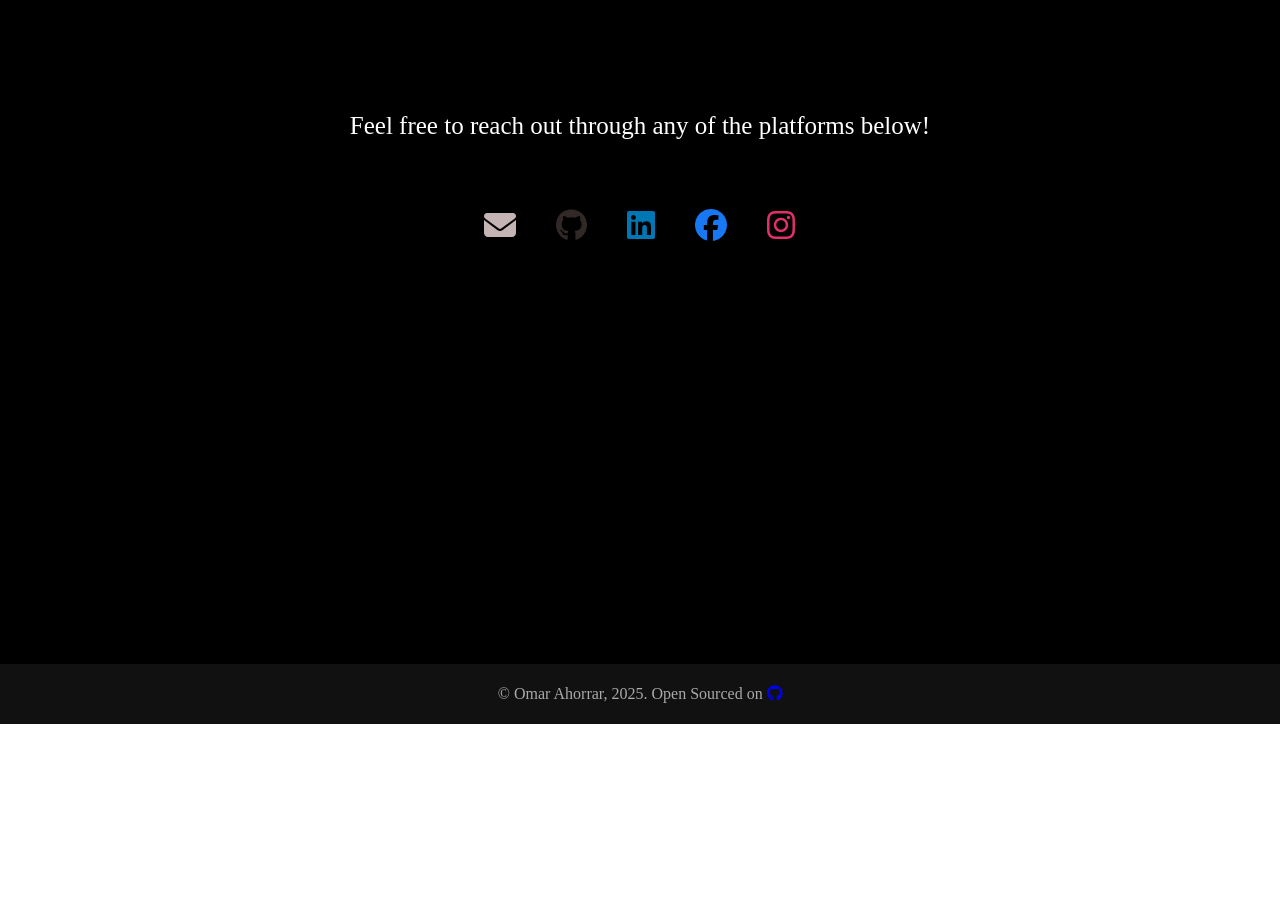
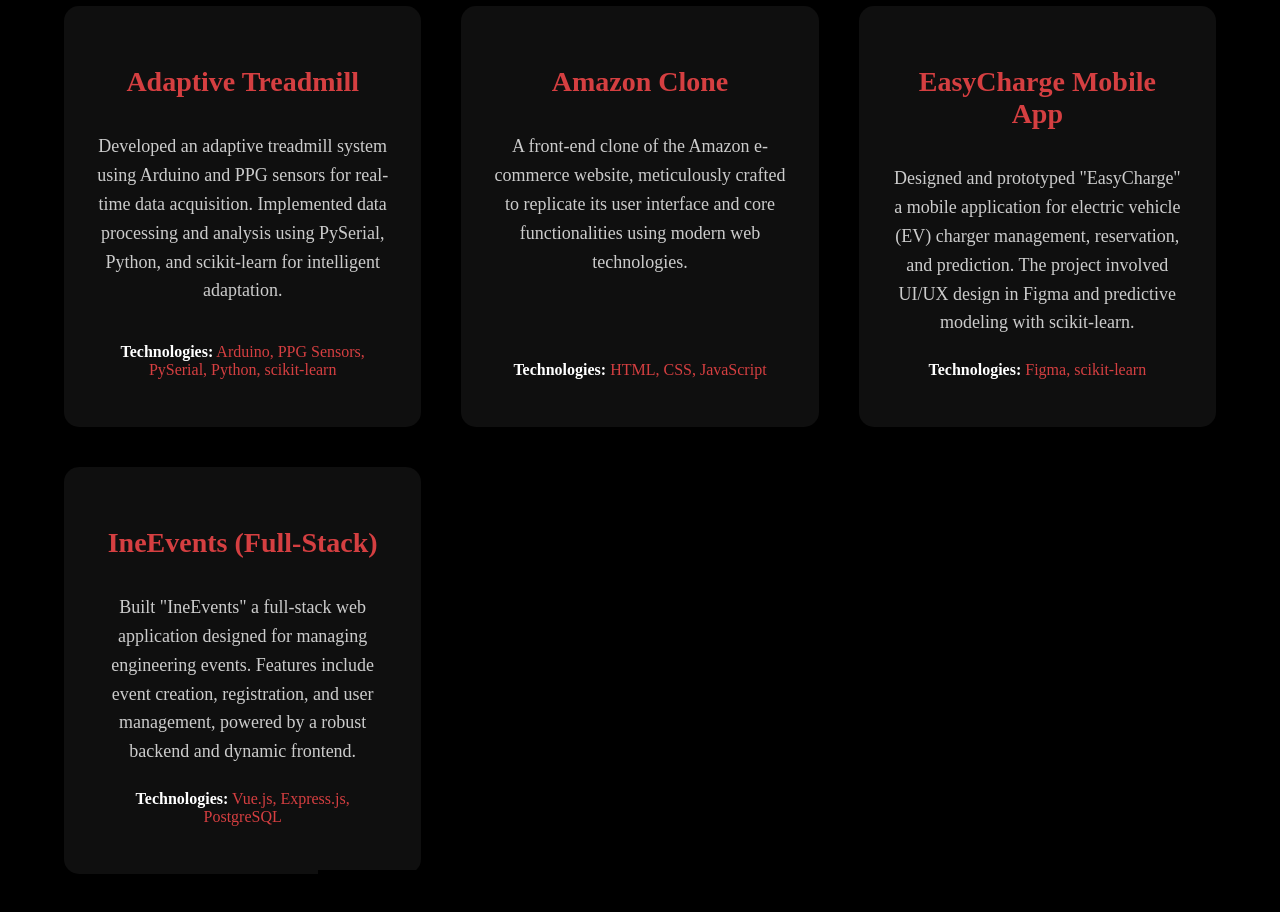
Before and after one commit to Omarahorrar5/Portfolio, a Vue app: page / in a window 1280 px wide. Shown: the part 2580-3492 px from the top of the page. Before the commit the page ends 3304 px from the top, so only its background shows below. Built offline with nearby package versions, Linux system fonts and the light colour scheme.

Commit message:
adding projects section

```diff
--- a/src/App.vue
+++ b/src/App.vue
@@ -3,6 +3,7 @@
     <Navbar />
     <section id="hero"><HeroSection /></section>
     <section id="about"><AboutSection /></section>
+    <section id="projects"><ProjectsSection /></section>
     <section id="contact"><ContactSection /></section>
     <Footer />
   </div>
@@ -15,4 +16,5 @@
 import AboutSection from './components/AboutSection.vue'
 import ContactSection from './components/ContactSection.vue';
 import Footer from './components/Footer.vue';
+import ProjectsSection from './components/ProjectsSection.vue';
 </script>
--- a/src/assets/main.css
+++ b/src/assets/main.css
@@ -18,6 +18,7 @@
   background-attachment: fixed;
 }
 
+/* REVERTED: Original global section style for all sections */
 section {
   min-height: 100vh;
   display: flex;
@@ -26,6 +27,44 @@
   color: white;
   font-size: 2rem;
   padding: 2rem;
+}
+
+.navbar {
+  position: fixed;
+  display: flex;
+  align-items: center;
+  justify-content: space-between;
+  background: #0f0f0f;
+  padding: 0.5rem 2rem;
+  font-family: 'Poppins', sans-serif;
+  top: 0;
+  width: 96%;
+  z-index: 1000;
+}
+
+.logo {
+  width: 100px;
+  height: auto;
+  cursor: pointer;
+  margin-right: 2rem;
+}
+
+.nav-links {
+  display: flex;
+  gap: 2rem;
+  margin-left: 2rem;
+}
+
+.nav-links a {
+  color: #D53F41;
+  text-decoration: none;
+  font-weight: 600;
+  font-size: 1rem;
+  transition: color 0.3s ease;
+}
+
+.nav-links a:hover {
+  color: #ffffff;
 }
 
 /* Global section title styles */
@@ -87,6 +126,20 @@
   transform: translateY(-3px);
 }
 
+/* Hamburger icon */
+.hamburger {
+  display: none;
+  flex-direction: column;
+  cursor: pointer;
+  gap: 5px;
+}
+
+.hamburger span {
+  width: 25px;
+  height: 3px;
+  background-color: #D53F41;
+  transition: 0.3s ease;
+}
 
 /* ========== TABLETS ========== */
 @media (max-width: 1024px) {
@@ -97,11 +150,53 @@
 
 /* ========== PHONES ========== */
 @media (max-width: 768px) {
+  .navbar {
+    flex-direction: column;
+    align-items: flex-start;
+    padding: 1rem;
+    gap: 0.5rem;
+  }
+
+  .nav-links {
+    flex-direction: column;
+    gap: 1rem;
+    margin-left: 0;
+    width: 100%;
+  }
+
   .section-title {
     font-size: 28px;
   }
+
   .aboutme-btn, .cv-btn {
     font-size: 20px;
     width: 100%;
   }
+
+  .hamburger {
+    display: flex;
+  }
+
+  .nav-links {
+    display: none;
+    flex-direction: column;
+    position: absolute;
+    top: 60px;
+    right: 2rem;
+    background-color: #0f0f0f;
+    border: 1px solid #333;
+    border-radius: 10px;
+    padding: 1rem;
+    width: 180px;
+    z-index: 1000;
+  }
+
+  .nav-links.open {
+    display: flex;
+  }
+
+  .nav-links a {
+    margin: 10px 0;
+    font-size: 18px;
+  }
 }
--- /dev/null
+++ b/src/components/ProjectsSection.vue
@@ -0,0 +1,150 @@
+<template>
+  <section id="projects" class="projects-section">
+    <h2 class="section-title">My Projects</h2>
+
+    <div class="projects-grid">
+      <div class="project-card">
+        <h3>Adaptive Treadmill</h3>
+        <p class="project-description">Developed an adaptive treadmill system using Arduino and PPG sensors for real-time data acquisition. Implemented data processing and analysis using PySerial, Python, and scikit-learn for intelligent adaptation.</p>
+        <p class="project-tech"><strong>Technologies:</strong> Arduino, PPG Sensors, PySerial, Python, scikit-learn</p>
+      </div>
+
+      <div class="project-card">
+        <h3>Amazon Clone</h3>
+        <p class="project-description">A front-end clone of the Amazon e-commerce website, meticulously crafted to replicate its user interface and core functionalities using modern web technologies.</p>
+        <p class="project-tech"><strong>Technologies:</strong> HTML, CSS, JavaScript</p>
+      </div>
+
+      <div class="project-card">
+        <h3>EasyCharge Mobile App</h3>
+        <p class="project-description">Designed and prototyped "EasyCharge" a mobile application for electric vehicle (EV) charger management, reservation, and prediction. The project involved UI/UX design in Figma and predictive modeling with scikit-learn.</p>
+        <p class="project-tech"><strong>Technologies:</strong> Figma, scikit-learn</p>
+      </div>
+
+      <div class="project-card">
+        <h3>IneEvents (Full-Stack)</h3>
+        <p class="project-description">Built "IneEvents" a full-stack web application designed for managing engineering events. Features include event creation, registration, and user management, powered by a robust backend and dynamic frontend.</p>
+        <p class="project-tech"><strong>Technologies:</strong> Vue.js, Express.js, PostgreSQL</p>
+      </div>
+    </div>
+  </section>
+</template>
+
+<style scoped>
+.projects-section {
+  /* Override global 'section' flex behavior for this specific section */
+  display: flex; /* Keep display flex for overall section behavior */
+  flex-direction: column; /* Stack children (title and grid) vertically */
+  align-items: center; /* Center children horizontally */
+  justify-content: flex-start; /* Align content to the top within the section */
+
+  /* Specific styles for projects-section that complement global section style */
+  background-color: #000000; /* Dark background */
+  color: #ffffff; /* White text */
+  padding: 4rem 2rem; /* Adjusted padding */
+  /* min-height: 100vh; - This is already globally defined for 'section', no need to repeat unless you want to override */
+}
+
+/* The .section-title itself is centered because its parent (.projects-section) has align-items: center */
+
+.projects-grid {
+  display: grid;
+  grid-template-columns: repeat(auto-fit, minmax(300px, 1fr)); /* Responsive grid */
+  gap: 2.5rem; /* Spacing between cards */
+  max-width: 1200px;
+  width: 100%; /* Ensure it fills available width in flex column */
+  margin-top: 2rem; /* Space from title */
+  margin-left: auto; /* For centering grid itself if max-width is hit */
+  margin-right: auto; /* For centering grid itself if max-width is hit */
+}
+
+.project-card {
+  background-color: #0f0f0f; /* Dark card background */
+  border-radius: 15px; /* Rounded corners for cards */
+  padding: 2rem;
+  box-shadow: 0 8px 16px rgba(0, 0, 0, 0.4); /* Deeper shadow for cards */
+  transition: transform 0.3s ease, box-shadow 0.3s ease;
+  display: flex;
+  flex-direction: column;
+  align-items: center;
+  text-align: center;
+}
+
+.project-card:hover {
+  transform: translateY(-10px); /* Lift effect on hover */
+  box-shadow: 0 12px 24px rgba(213, 63, 65, 0.3); /* Glow effect on hover */
+}
+
+.project-card h3 {
+  font-size: 28px;
+  color: #D53F41; /* Highlight color for titles */
+  margin-bottom: 1rem;
+  font-weight: 600;
+}
+
+.project-description {
+  font-size: 18px;
+  line-height: 1.6;
+  color: #ccc; /* Slightly lighter text for descriptions */
+  margin-bottom: 1.5rem;
+  flex-grow: 1; /* Allows description to take available space */
+}
+
+.project-tech {
+  font-size: 16px;
+  color: #D53F41; /* Highlight color for technologies */
+  font-weight: 500;
+  margin-top: auto; /* Pushes technologies to the bottom */
+}
+
+.project-tech strong {
+  color: #ffffff; /* Make "Technologies:" part white */
+}
+
+/* Media Queries for ProjectsSection */
+@media (max-width: 1024px) {
+  .projects-grid {
+    grid-template-columns: repeat(auto-fit, minmax(280px, 1fr));
+    gap: 2rem;
+  }
+
+  .project-card h3 {
+    font-size: 24px;
+  }
+
+  .project-description {
+    font-size: 16px;
+  }
+
+  .project-tech {
+    font-size: 14px;
+  }
+}
+
+@media (max-width: 768px) {
+  .projects-section {
+    padding: 3rem 1rem;
+  }
+
+  .projects-grid {
+    grid-template-columns: 1fr; /* Single column on smaller phones */
+    gap: 1.5rem;
+  }
+
+  .project-card {
+    padding: 1.5rem;
+  }
+
+  .project-card h3 {
+    font-size: 22px;
+  }
+
+  .project-description {
+    font-size: 15px;
+  }
+
+  .project-tech {
+    font-size: 13px;
+  }
+}
+</style>
```
